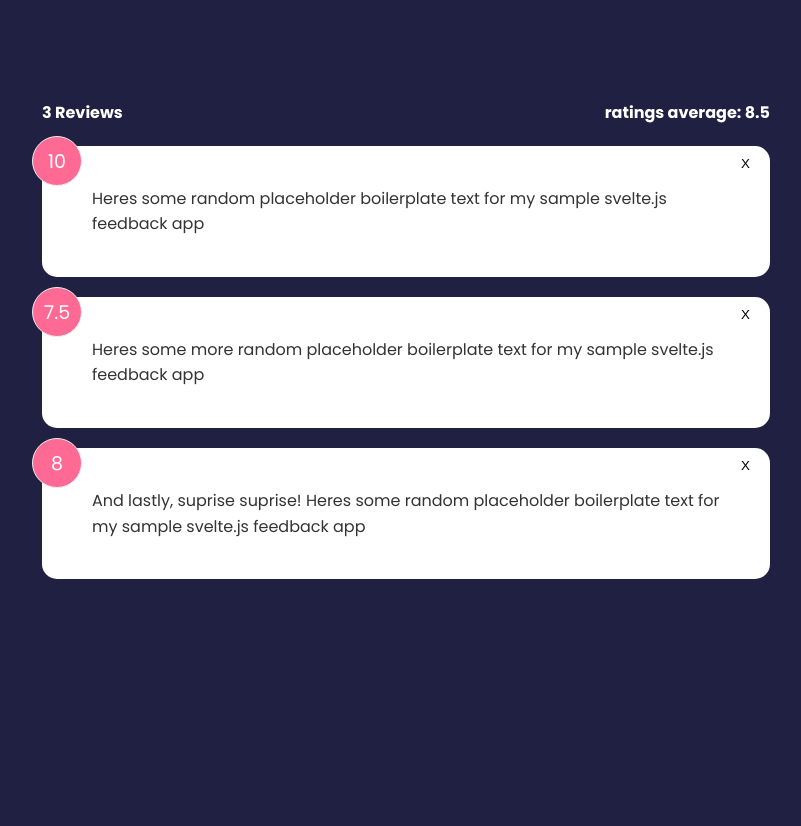
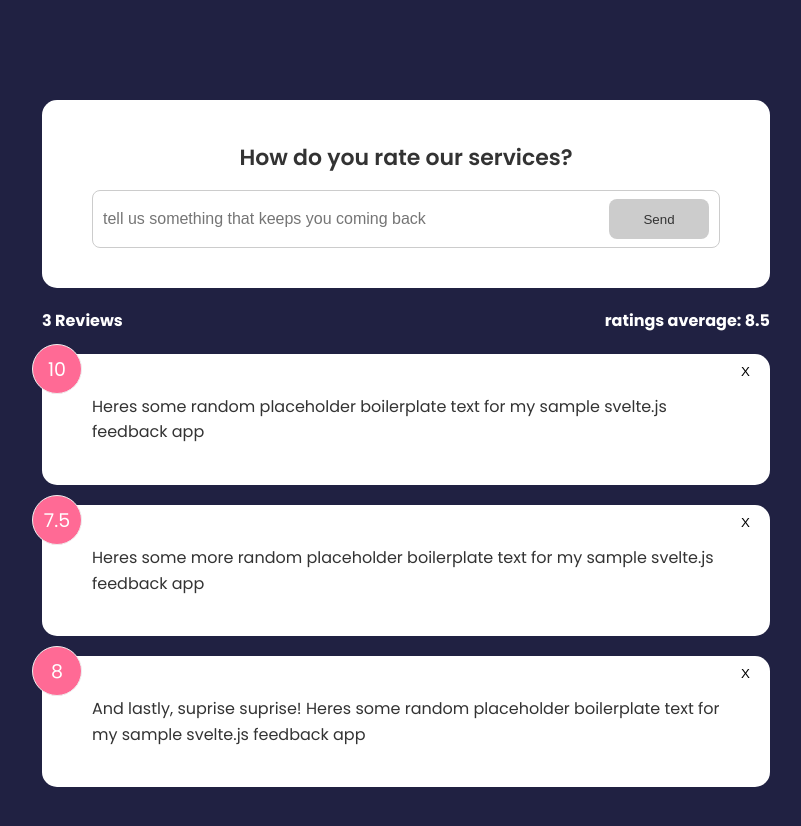
Before and after one commit to KausaChangs/svelte-feedback-app, a Svelte app: page / in a window 1280 px wide. Shown: the top 826 px of the page, without its empty margins (234-1035 px from the left). Before the commit the page ends 800 px from the top, so only its background shows below. Built offline with nearby package versions, Linux system fonts and the light colour scheme.

Commit message:
added feedback form to app ui

```diff
--- a/src/App.svelte
+++ b/src/App.svelte
@@ -1,4 +1,5 @@
 <script>
+   // @ts-ignore
    import FeedbackForm from "./components/FeedbackForm.svelte"
    import FeedbackList from "./components/FeedbackList.svelte";
    import FeedbackStats from "./components/FeedbackStats.svelte";
@@ -35,7 +36,7 @@
 </script>
 
 <main class = "container">
-
+  <FeedbackForm/>
   <FeedbackStats {count} {average} />
 
   <FeedbackList  {feedBack}  on:delete-feedback = {deleteFeedback}/>
--- a/src/components/FeedBackForm.svelte
+++ b/src/components/FeedBackForm.svelte
@@ -2,6 +2,9 @@
   import Button from "./Button.svelte";
 
   import Card from "./Card.svelte";
+
+  let text = ""
+  let btnDisabled = true
 
 </script>
 
@@ -14,7 +17,7 @@
     <!--Rating Select-->
     <div class="input-group">
         <input type="text" placeholder="tell us something that keeps you coming back"/>
-        <button> Send</button>
+        <Button disabled ={btnDisabled} type="submit"> Send</Button>
     </div>
 </form>
 </Card>
```
